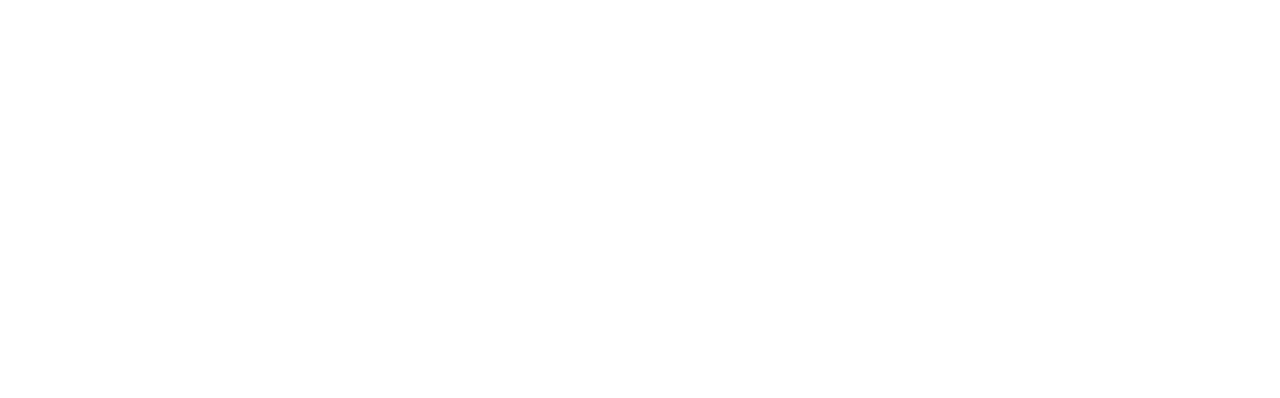
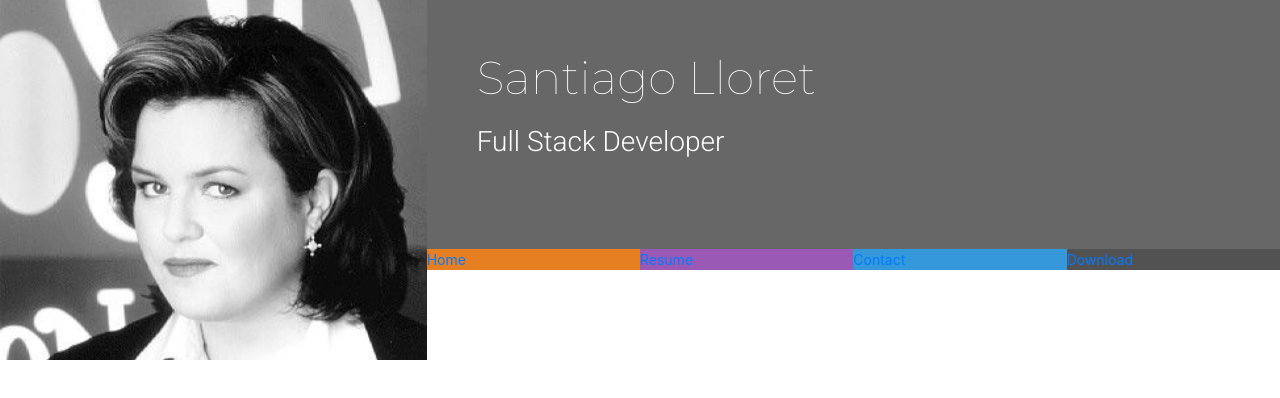
Before and after one commit to santimex/ucd-resume, a plain HTML site: page index.html in a window 1280 px wide. Drawn offline with nearby package versions, Linux system fonts and the light colour scheme.

Commit message:
Header changes

```diff
--- a/assets/css/style.css
+++ b/assets/css/style.css
@@ -0,0 +1,74 @@
+@import url('https://fonts.googleapis.com/css2?family=Montserrat:wght@100;200;300;400;500&family=Roboto:wght@100;300;400;500&display=swap');
+
+/* -------------------------------------Colours */
+
+.bg-color-name-title {
+    background-color: #676767;
+}
+
+.ui-menu-color-home {
+    background-color: #e67e22;
+}
+
+.ui-menu-color-resume {
+    background-color: #9b59b6;
+}
+
+.ui-menu-color-contact {
+    background-color: #3498db;
+}
+
+.ui-menu-color-download {
+    background-color: #525252;
+}
+
+/* -------------------------------------Heading */
+
+header {
+    margin: 0;
+}
+
+.heading {
+    margin-left: 50px;
+}
+
+.logo {
+    background: url("../images/Rosie.jpg");
+    background-position: center;
+    background-repeat: no-repeat;
+    background-size: cover;
+    min-height: 360px;
+    transition: all .5s ease-in-out;
+    -moz-transition: all .5s ease-in-out;
+    -webkit-transition: all 1s ease-in-out;
+}
+
+.name {
+    font-family: "Montserrat", sans-serif;
+    font-weight: 100;
+    font-size: 46px;
+    margin-top: 50px;
+    color: #fff;
+}
+
+.title {
+    font-family: "Roboto", sans-serif;
+    font-weight: 300;
+    font-size: 28px;
+    margin-top: 20px;
+    margin-bottom: 90px;
+    color: #fff;
+}
+
+.list-inline-item:not(:last-child) {
+    margin: 0;
+}
+
+.menucontainer {
+    font-size: 0;
+}
+
+#nav li {
+    font-size: 14px;
+    padding: 0;
+}
--- a/index.html
+++ b/index.html
@@ -5,17 +5,56 @@
     <meta name="viewport" content="width=device-width, initial-scale=1.0">
     <link rel="stylesheet" href="https://stackpath.bootstrapcdn.com/bootstrap/4.5.2/css/bootstrap.min.css"/>
     <link rel="stylesheet" href="https://stackpath.bootstrapcdn.com/bootstrap/4.5.2/css/font-awesome.min.css">
+    <link rel="stylesheet" href="assets/css/style.css" type="text/css">
     <title>Rosie</title>
 </head>
 <body>
+
+<!-- Header -->
     <header>
+        <div class="row no-gutters">
+            <a href="index.html" class="col-md-4 logo"></a>
+            <div class="col-md-8">
+                <div class="row no-gutters bg-color-name-title">
+                    <div class="col heading">
+                        <h1 class="name">Santiago Lloret</h1>
+                        <h2 class="title">Full Stack Developer</h2>
+                    </div>
+                </div>
+                <div class="row no-gutters">
+                <div class="col">
+                    <ul id="nav" class="list-inline menucontainer">
+                        <li class="col-6 col-sm-3 ui-menu-color-home list-inline-item">
+                            <a href="#"><span>Home</span></a>
+                        </li>
+                        <li class="col-6 col-sm-3 ui-menu-color-resume list-inline-item">
+                            <a href="#"><span>Resume</span></a>
+                        </li>
+                        <li class="col-6 col-sm-3 ui-menu-color-contact list-inline-item">
+                            <a href="#"><span>Contact</span></a>
+                        </li>
+                        <li class="col-6 col-sm-3 ui-menu-color-download list-inline-item">
+                            <a href="#"><span>Download</span></a>
+                        </li>
+                    </ul>
+                </div>
+            </div>
+            </div>
+        </div>
+    </header>
+<!-- /.header -->
 
-    </header>
+<!-- Section -->
     <section>
 
     </section>
+<!-- /.section -->
+
+<!-- Footer -->
     <footer>
 
     </footer>
+<!-- /.footer -->
+
 </body>
 </html>
```
Also changed, not shown: assets/images/Rosie.jpg (added), 1 other file.
